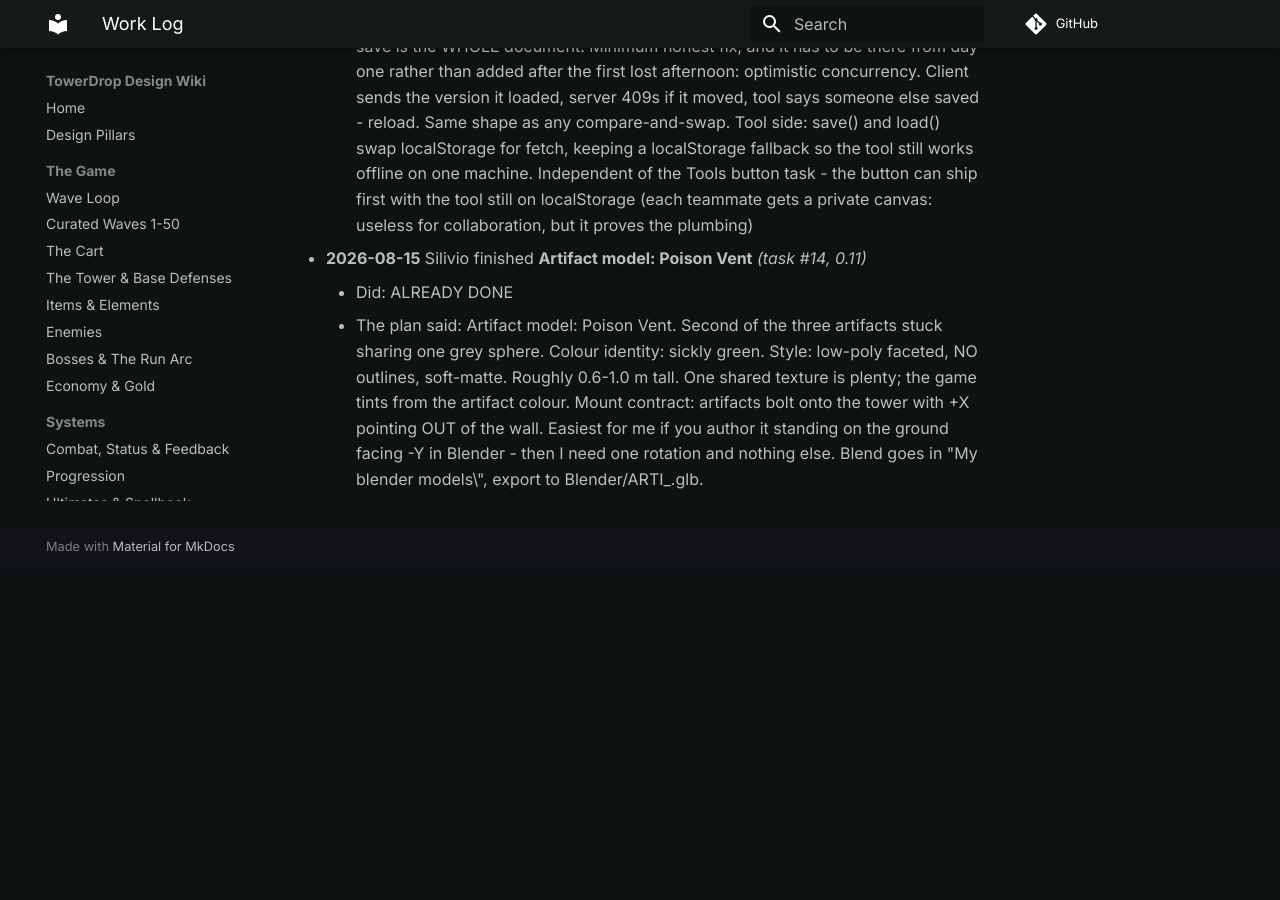
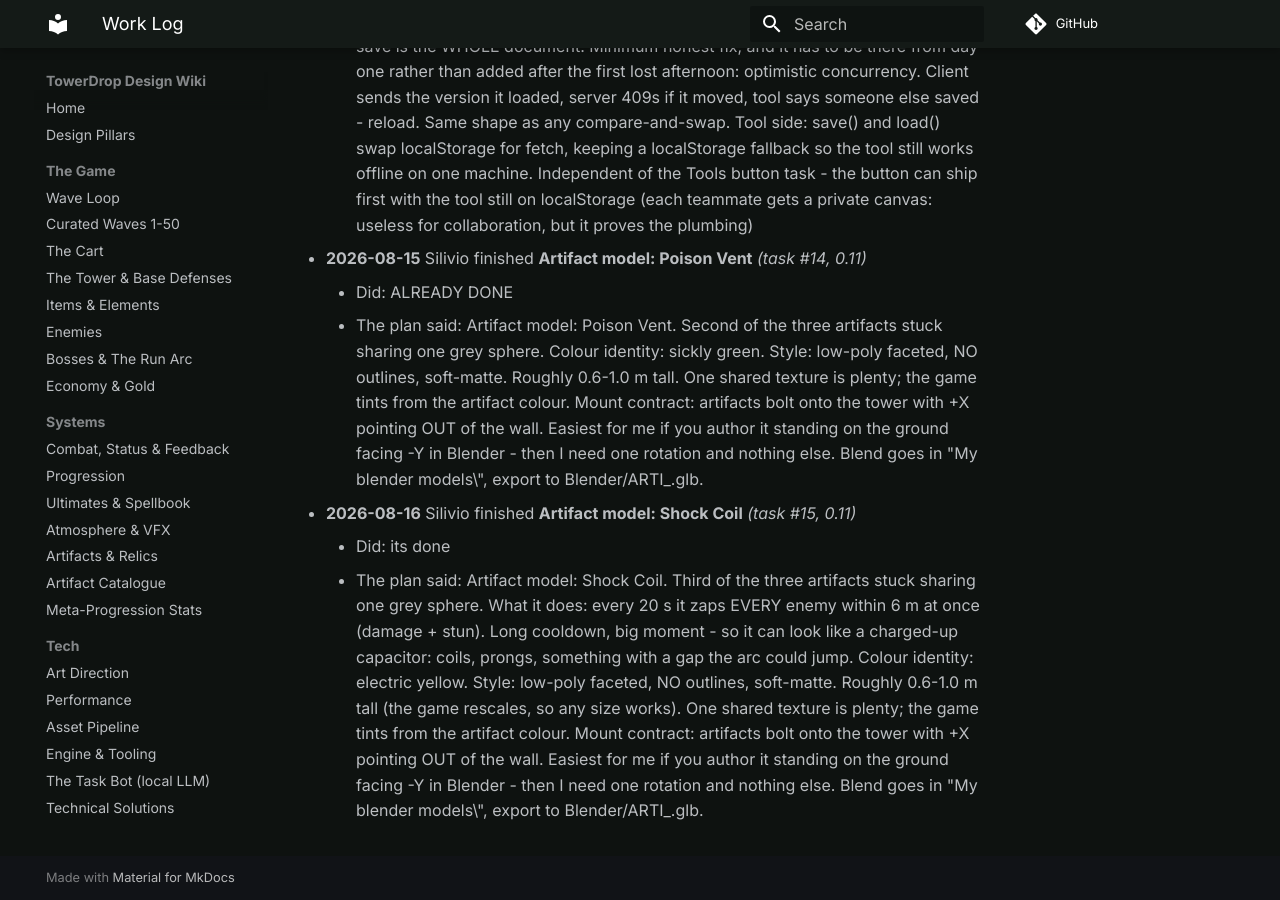
Before and after one commit to cap7n/towerdrop-docs, an MkDocs documentation site: the page built from docs/project/log.md, in a window 1280 px wide and 900 px high, scrolled down 4094 px. Built offline with MkDocs 1.6.1 and Material for MkDocs 9.7.7, drawn with Linux system fonts in a browser that asks for light colours; comment, search, counter and statistics services are not loaded; before the commit the page ends 4663 px from its top, so only the background shows below that.

Commit message:
log: Artifact model: Shock Coil (task #15)

```diff
--- a/docs/project/log.md
+++ b/docs/project/log.md
@@ -43,3 +43,6 @@ Bot design: [The Task Bot](../tech/wiki-bot.md).
 - **2026-08-15** Silivio finished **Artifact model: Poison Vent** _(task #14, 0.11)_
     - Did: ALREADY DONE
     - The plan said: Artifact model: Poison Vent. Second of the three artifacts stuck sharing one grey sphere. Colour identity: sickly green. Style: low-poly faceted, NO outlines, soft-matte. Roughly 0.6-1.0 m tall. One shared texture is plenty; the game tints from the artifact colour. Mount contract: artifacts bolt onto the tower with +X pointing OUT of the wall. Easiest for me if you author it standing on the ground facing -Y in Blender - then I need one rotation and nothing else. Blend goes in "My blender models\", export to Blender/ARTI_<Name>.glb.
+- **2026-08-16** Silivio finished **Artifact model: Shock Coil** _(task #15, 0.11)_
+    - Did: its done
+    - The plan said: Artifact model: Shock Coil. Third of the three artifacts stuck sharing one grey sphere. What it does: every 20 s it zaps EVERY enemy within 6 m at once (damage + stun). Long cooldown, big moment - so it can look like a charged-up capacitor: coils, prongs, something with a gap the arc could jump. Colour identity: electric yellow. Style: low-poly faceted, NO outlines, soft-matte. Roughly 0.6-1.0 m tall (the game rescales, so any size works). One shared texture is plenty; the game tints from the artifact colour. Mount contract: artifacts bolt onto the tower with +X pointing OUT of the wall. Easiest for me if you author it standing on the ground facing -Y in Blender - then I need one rotation and nothing else. Blend goes in "My blender models\", export to Blender/ARTI_<Name>.glb.
```
